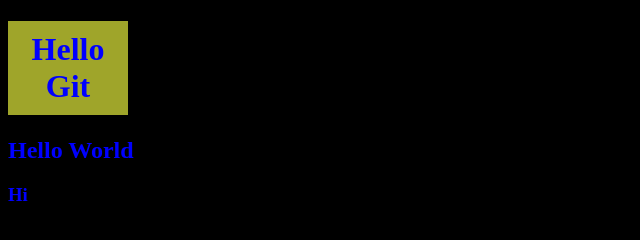
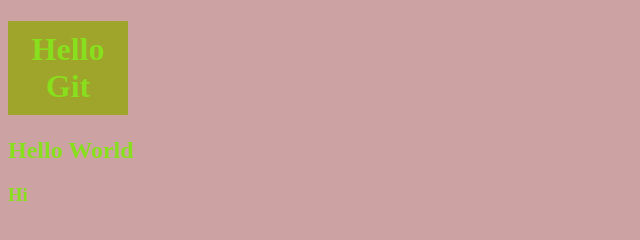
Before and after one commit to khinmaroo2000pol-arch/github, a plain HTML site: page index.html in a window 1280 px wide. Shown: the whole page, without its empty margins (0-640 px from the left). Drawn offline with Linux system fonts and the light colour scheme.

Commit message:
V3 change

```diff
--- a/index.html
+++ b/index.html
@@ -7,8 +7,8 @@
 </head>
 <style>
     body{
-        background-color: black;
-        color: blue;
+        background-color: rgb(204, 162, 162);
+        color: rgb(136, 223, 29);
     }
     h1 {
         background-color: rgb(159, 165, 42);
```
